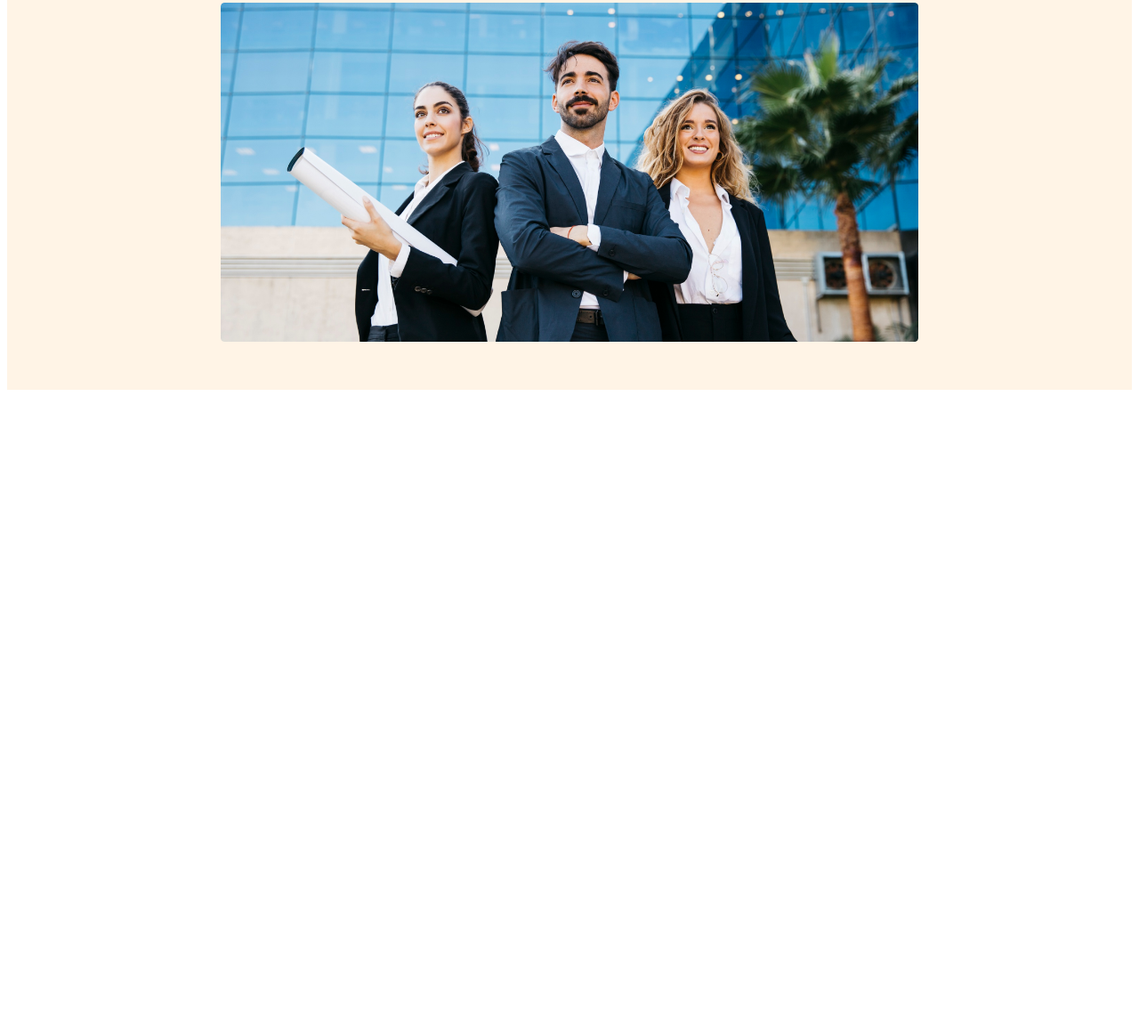
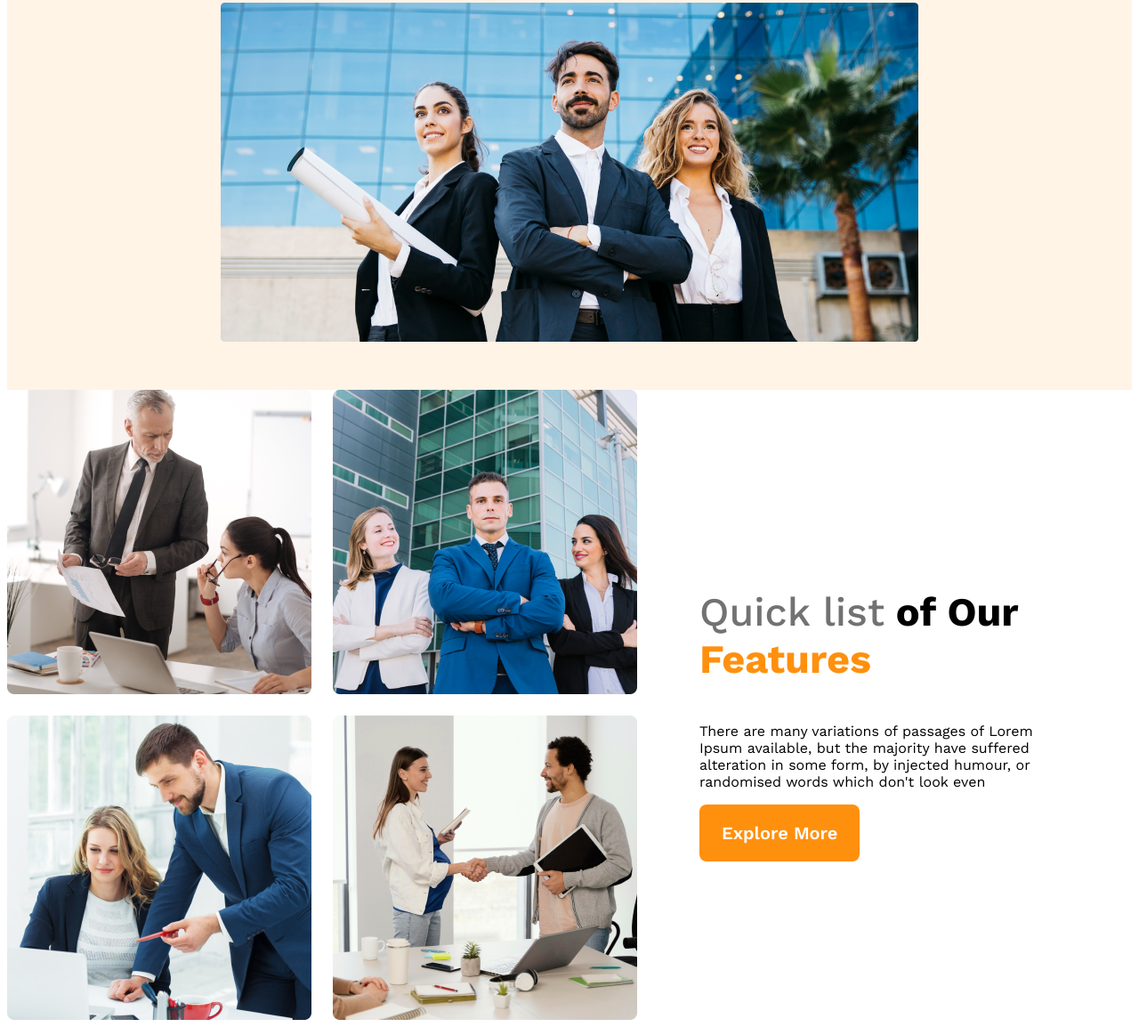
Before and after one commit to KhairulIslam001/g3-architects-website, a plain HTML site: page index.html in a window 1280 px wide. Shown: the part 623-1777 px from the top of the page at 89% size. Before the commit the page ends 1069 px from the top, so only its background shows below. Drawn offline with nearby package versions, Linux system fonts and the light colour scheme.

Commit message:
features content added

```diff
--- a/index.html
+++ b/index.html
@@ -14,6 +14,7 @@
 </head>
 
 <body>
+    <!-- header start -->
     <header>
         <nav class="nav-title">
             <h3>G3 Architects</h3>
@@ -37,9 +38,22 @@
 
         <img src="images/banner.png" alt="">
     </header>
-
+    <!-- header end -->
     <main>
-
+        <!-- teams section start -->
+        <section class="teams-container">
+            <div class="teams-img-container">
+                <img src="images/team1.png" alt="">
+                <img src="images/team2.png" alt="">
+                <img src="images/team3.png" alt="">
+                <img src="images/team4.png" alt="">
+            </div>
+            <div class="teams-content">
+                <h3 class="teams-title"><span class="quick-list">Quick list</span> <span>of Our</span> <Span class="text-features">Features</Span></h3>
+                <p class="teams-description">There are many variations of passages of Lorem Ipsum available, but the majority have suffered alteration in some form, by injected humour, or randomised words which don't look even</p>
+                <button class="btn-primary">Explore More</button>
+            </div>
+        </section>
     </main>
 
     <footer>
--- a/styles/architect.css
+++ b/styles/architect.css
@@ -67,7 +67,7 @@ nav li a {
     color: #727272;
 }
 
-.banner img{
+.banner img {
     margin-top: 50px;
     width: 100%;
 }
@@ -81,19 +81,60 @@ nav li a {
     header {
         padding: 20px;
     }
+
     nav {
         flex-direction: column;
     }
-    nav li{
 
-    }
+    nav li {}
 }
 
+
+
+/* main styles */
+main {
+    max-width: 1440px;
+    margin: 0 auto;
+}
+
+/* teams style */
+.teams-container {
+    display: flex;
+    align-items: center;
+}
+
+.teams-img-container {
+    display: grid;
+    grid-template-columns: repeat(2, 1fr);
+    gap: 1.5rem;
+}
+
+.teams-content {
+    padding-left: 70px;
+    padding-right: 70px;
+}
+
+.teams-title {
+    font-size: 2.81rem;
+}
+
+.teams-title .quick-list {
+    color: #727272;
+    font-weight: 500;
+}
+
+.teams-title .text-features {
+    color: #FF900E;
+    font-weight: 700;
+}
+
+
 /* tablet or medium devices */
-@media screen and (min-width:576px) and (max-width:992px){
+@media screen and (min-width:576px) and (max-width:992px) {
     header {
         padding: 50px;
     }
+
     nav {
         flex-direction: column;
     }
```
